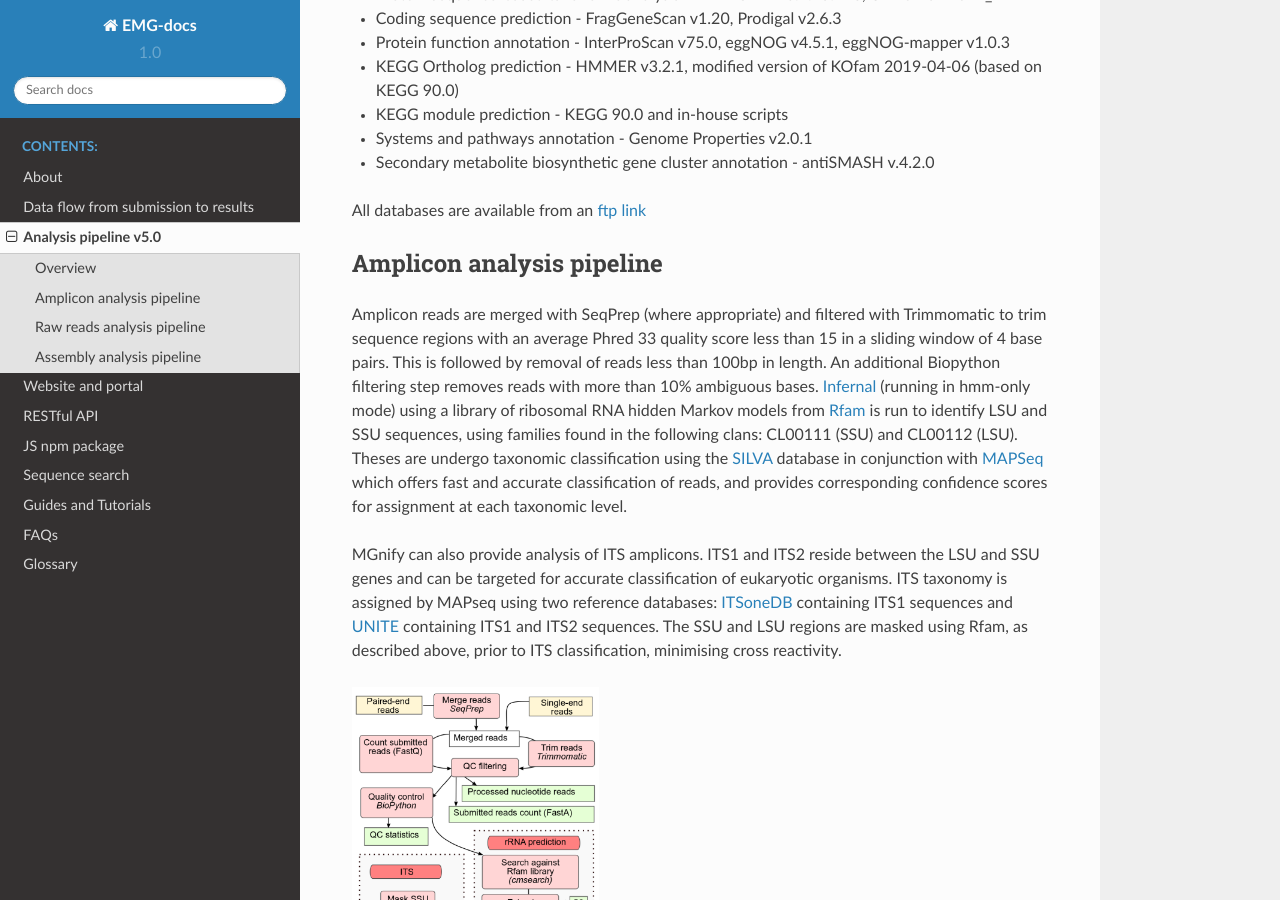
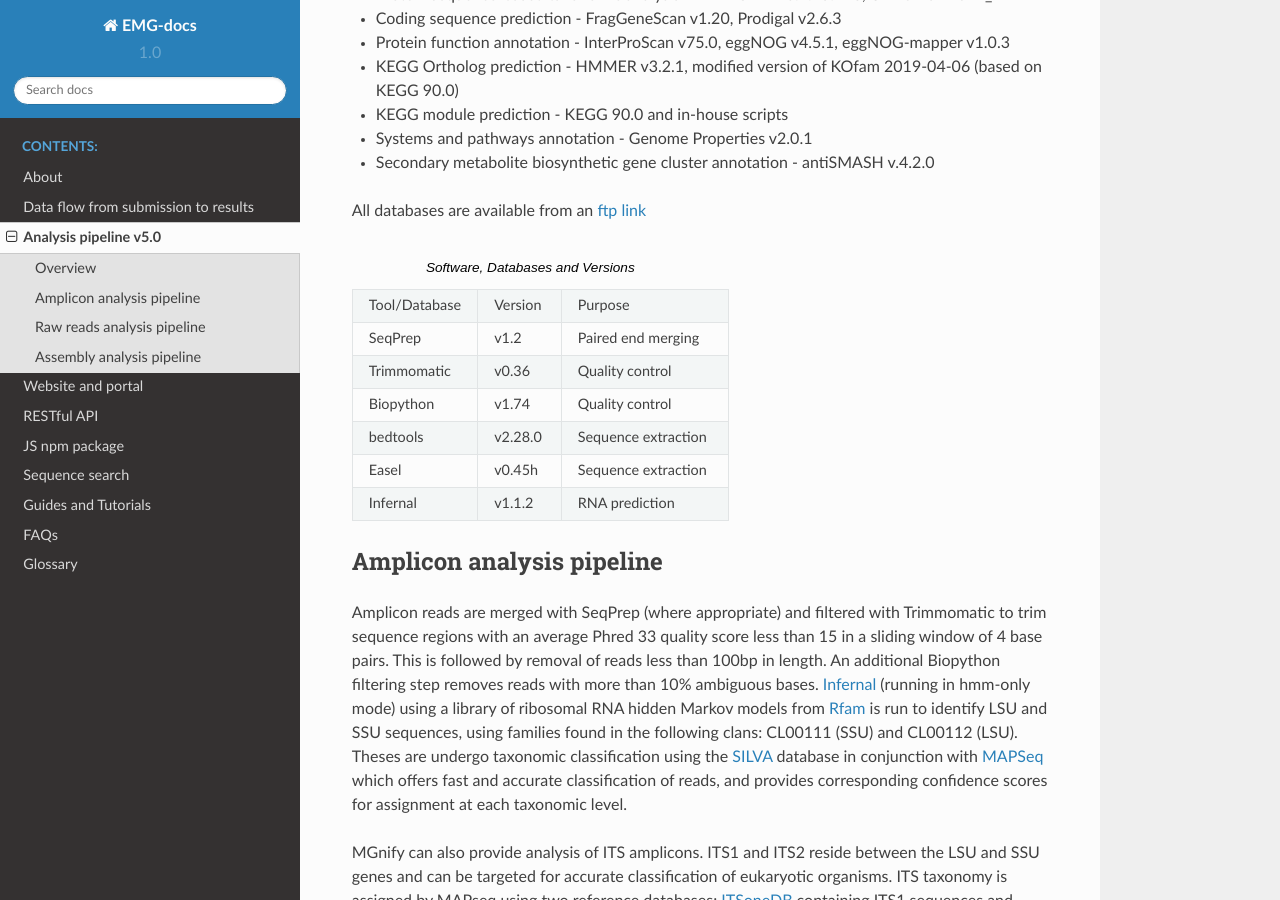
Before and after one commit to EBI-Metagenomics/EMG-docs, a Sphinx documentation site: the page built from docs/analysis.rst, in a window 1280 px wide and 900 px high, scrolled down 1121 px. Built offline with Sphinx 7.4.7 and the Read the Docs theme 2.0.0, drawn with Linux system fonts in a browser that asks for light colours.

Commit message:
test table

```diff
--- a/docs/analysis.rst
+++ b/docs/analysis.rst
@@ -50,9 +50,36 @@ The software, versions and databases used by MGnify are:
 
 All databases are available from an `ftp link <ftp://ftp.ebi.ac.uk/pub/databases/metagenomics/pipeline-5.0/ref-dbs>`_
 
-------------------
+
+.. list-table:: Software, Databases and Versions
+  :widths: 15 10 20
+
+  * - Tool/Database
+    - Version
+    - Purpose
+  * - SeqPrep
+    - v1.2
+    - Paired end merging
+  * - Trimmomatic
+    - v0.36
+    - Quality control
+  * - Biopython
+    - v1.74
+    - Quality control
+  * - bedtools
+    - v2.28.0
+    - Sequence extraction
+  * - Easel
+    - v0.45h
+    - Sequence extraction
+  * - Infernal
+    - v1.1.2
+    - RNA prediction
+
+
+---------------------------
 Amplicon analysis pipeline
-------------------
+---------------------------
 
 Amplicon reads are merged with SeqPrep (where appropriate) and filtered with Trimmomatic to trim sequence regions with an average Phred 33 quality score less than 15 in a sliding window of 4 base pairs. This is followed by removal of reads less than 100bp in length. An additional Biopython filtering step removes reads with more than 10% ambiguous bases.
 `Infernal <http://europepmc.org/abstract/MED/24008419>`_ (running in hmm-only mode) using a library of ribosomal RNA hidden Markov models from `Rfam <http://europepmc.org/articles/PMC4383904>`_ is run to identify LSU and SSU sequences, using families found in the following clans: CL00111 (SSU) and CL00112 (LSU). Theses are undergo taxonomic classification using the `SILVA <https://academic.oup.com/nar/article/41/D1/D590/1069277>`_ database in conjunction with `MAPSeq <https://academic.oup.com/bioinformatics/article/33/23/3808/4082276>`_  which offers fast and accurate classification of reads, and provides corresponding confidence scores for assignment at each taxonomic level.
@@ -64,9 +91,9 @@ MGnify can also provide analysis of ITS amplicons. ITS1 and ITS2 reside between
 
 **Figure 1**. Overview of the main steps in the amplicon workflow.
 
-------------------
+----------------------------
 Raw reads analysis pipeline
-------------------
+----------------------------
 
 Metagenomic and metatranscriptomic raw reads undergo merging, quality control and SSU/LSU based taxonomic analysis, as described for the amplicon pipeline above.
 Additional non-coding RNAs (ncRNAs) are identified with Infernal, using families from the following Rfam clans: CL00001 (tRNA), CL00002 (RNAse) and CL00003 (SRP).
@@ -80,9 +107,9 @@ For functional analysis, the sequence regions encoding rRNAs are masked, and `Fr
 **Figure 2**. Overview of the main steps in the raw reads workflow.
 
 
------------------
+---------------------------
 Assembly analysis pipeline
------------------
+---------------------------
 
 Users can request assembly of their own raw sequencing reads, or publicly available datasets, using the ‘Request analysis’ section of the `MGnify home page <https://www.ebi.ac.uk/metagenomics/>`_ Users own raw reads (with host sequences removed) must be archived in ENA before submitting an assembly request. The sequences then undergo quality control, as well as a precautionary additional host contamination removal process (where applicable) with bwa-mem. `metaSPAdes <https://www.ncbi.nlm.nih.gov/pmc/articles/PMC5411777/>`_ is used for assembly of paired end reads and `SPAdes <https://www.ncbi.nlm.nih.gov/pmc/articles/PMC3342519/>`_ for single reads. Alternatively, pre-assembled datasets, including those produced using other assembly algorithms, can be analysed. Quality control for assemblies is based on sequence length, with contigs less than 500 nucleotides removed from the analysis process.
 
```
Also changed, not shown: docs/genomes.rst (added).
